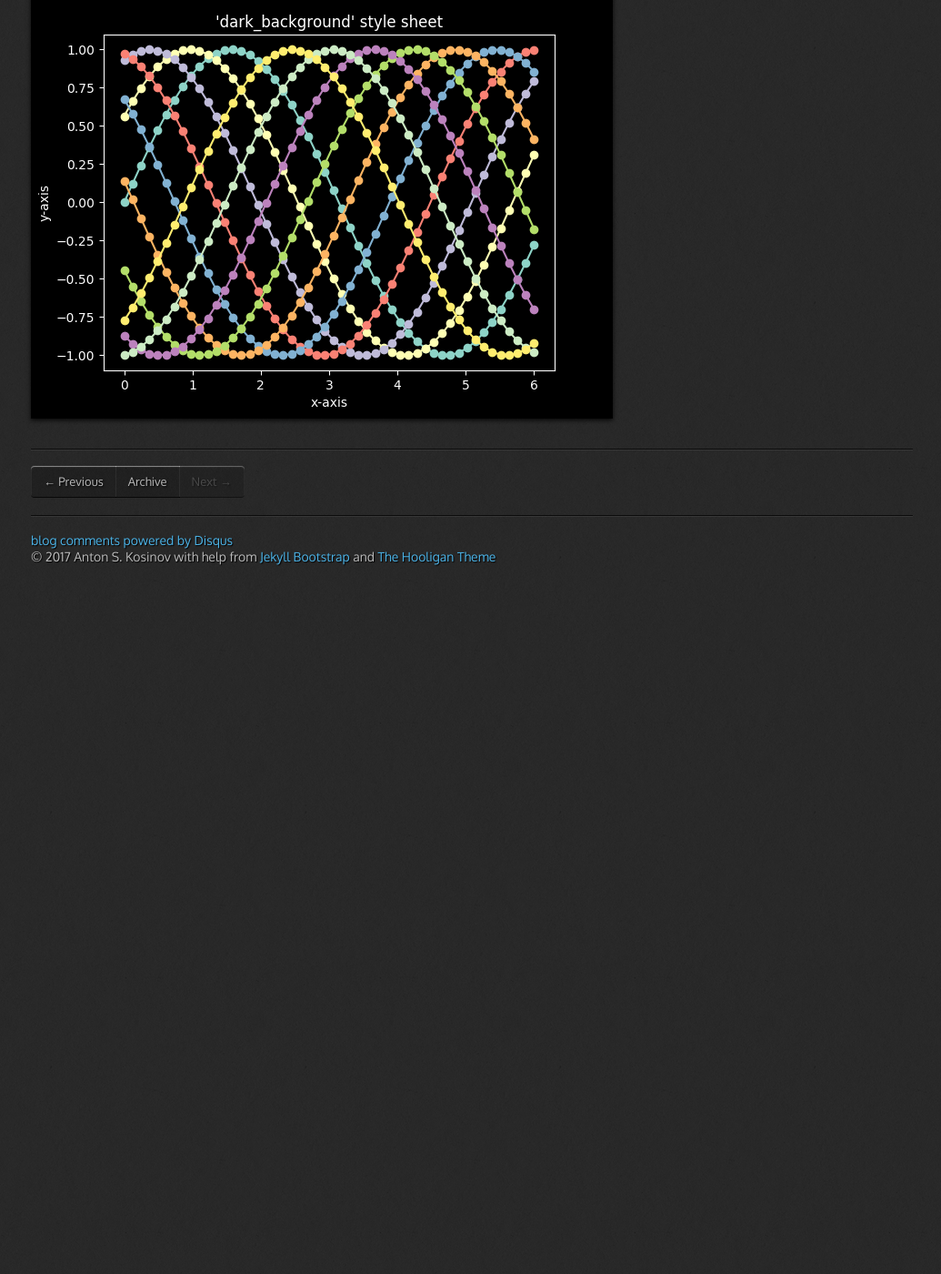
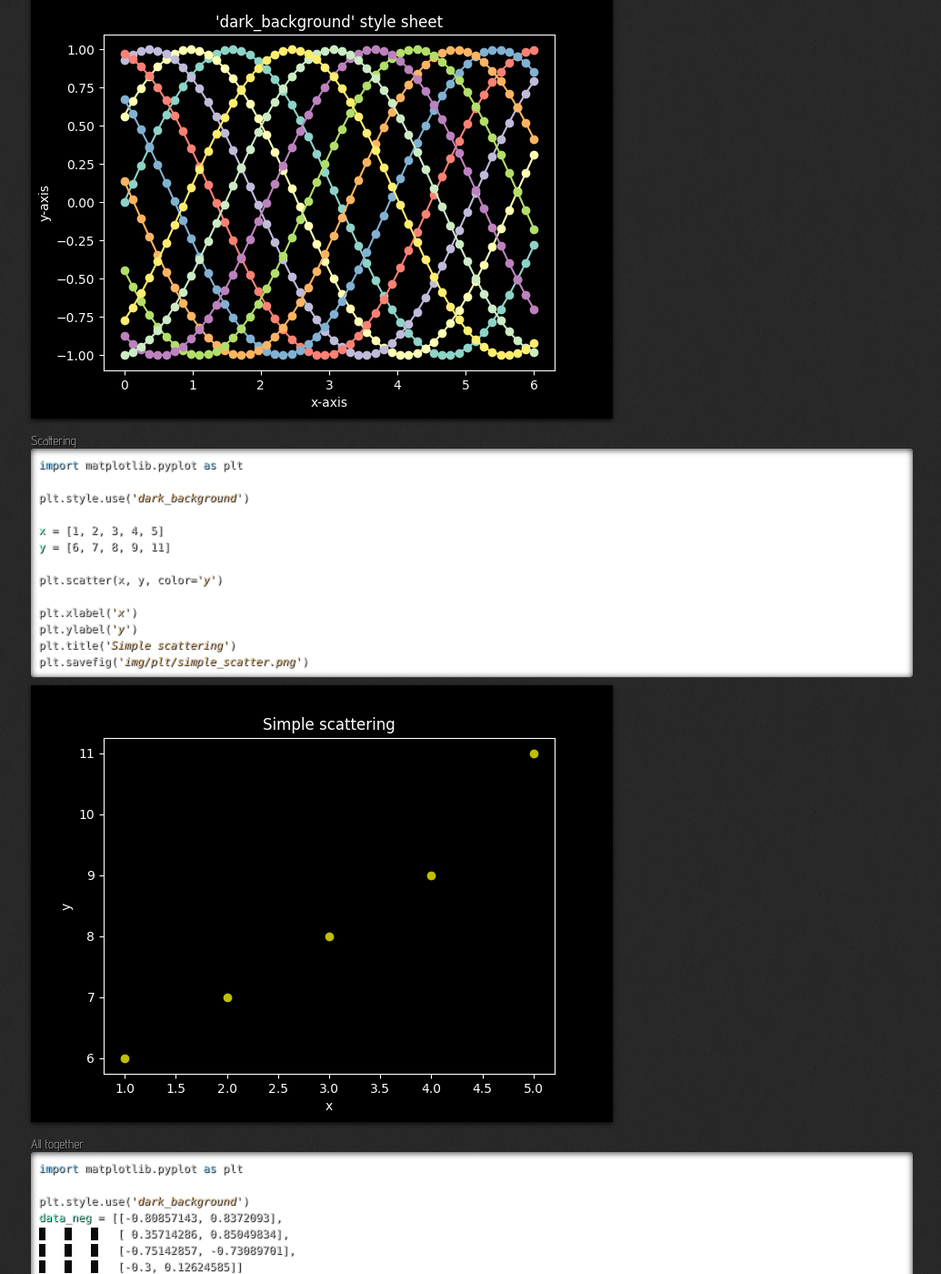
Before and after one commit to 0--key/0--key.github.io, a Jekyll site: the page built from _posts/2017-05-02-matplotlib-intro.html, in a window 1280 px wide and 1400 px high, scrolled down 2650 px. Shown: the whole window at 91% size, without its empty margins (21-1056 px from the left). Built offline with Jekyll 4.4.1, drawn with Linux system fonts in a browser that asks for light colours; nearby versions of some CDN libraries; comment, search, counter and statistics services are not loaded; before the commit the page ends 3280 px from its top, so only the background shows below that; some of the changed text lies outside the part shown.

Commit message:
Further article elaboration

```diff
--- a/_posts/2017-05-02-matplotlib-intro.html
+++ b/_posts/2017-05-02-matplotlib-intro.html
@@ -148,5 +148,66 @@ plt.savefig(<span style="color: #deb887; font-style: italic;">'img/plt/dark_test
 </div>
 </div>
 </div>
+
+<div id="outline-container-org716d376" class="outline-4">
+<h4 id="org716d376">Scattering</h4>
+<div class="outline-text-4" id="text-org716d376">
+<div class="org-src-container">
+<pre class="src src-python"><span style="color: #87cefa;">import</span> matplotlib.pyplot <span style="color: #87cefa;">as</span> plt
+
+plt.style.use(<span style="color: #deb887; font-style: italic;">'dark_background'</span>)
+
+<span style="color: #7fffd4;">x</span> = [1, 2, 3, 4, 5]
+<span style="color: #7fffd4;">y</span> = [6, 7, 8, 9, 11]
+
+plt.scatter(x, y, color=<span style="color: #deb887; font-style: italic;">'y'</span>)
+
+plt.xlabel(<span style="color: #deb887; font-style: italic;">'x'</span>)
+plt.ylabel(<span style="color: #deb887; font-style: italic;">'y'</span>)
+plt.title(<span style="color: #deb887; font-style: italic;">'Simple scattering'</span>)
+plt.savefig(<span style="color: #deb887; font-style: italic;">'img/plt/simple_scatter.png'</span>)
+</pre>
+</div>
+
+
+<div class="figure">
+<p><img src="http://0--key.github.io/assets/img/plt/simple_scatter.png" alt="simple_scatter.png" />
+</p>
 </div>
 </div>
+</div>
+
+<div id="outline-container-org44962da" class="outline-4">
+<h4 id="org44962da">All together</h4>
+<div class="outline-text-4" id="text-org44962da">
+<div class="org-src-container">
+<pre class="src src-python"><span style="color: #87cefa;">import</span> matplotlib.pyplot <span style="color: #87cefa;">as</span> plt
+
+plt.style.use(<span style="color: #deb887; font-style: italic;">'dark_background'</span>)
+<span style="color: #7fffd4;">data_neg</span> = [[-0.80857143, 0.8372093],
+<span style="color: #f5deb3; background-color: #0a0a0a;"> </span>   <span style="color: #f5deb3; background-color: #0a0a0a;"> </span>   <span style="color: #f5deb3; background-color: #0a0a0a;"> </span>   [ 0.35714286, 0.85049834],
+<span style="color: #f5deb3; background-color: #0a0a0a;"> </span>   <span style="color: #f5deb3; background-color: #0a0a0a;"> </span>   <span style="color: #f5deb3; background-color: #0a0a0a;"> </span>   [-0.75142857, -0.73089701],
+<span style="color: #f5deb3; background-color: #0a0a0a;"> </span>   <span style="color: #f5deb3; background-color: #0a0a0a;"> </span>   <span style="color: #f5deb3; background-color: #0a0a0a;"> </span>   [-0.3, 0.12624585]]
+
+<span style="color: #7fffd4;">data_pos</span> = [[0.87142857, 0.62458472],
+<span style="color: #f5deb3; background-color: #0a0a0a;"> </span>   <span style="color: #f5deb3; background-color: #0a0a0a;"> </span>   <span style="color: #f5deb3; background-color: #0a0a0a;"> </span>   [-0.02, -0.92358804],
+<span style="color: #f5deb3; background-color: #0a0a0a;"> </span>   <span style="color: #f5deb3; background-color: #0a0a0a;"> </span>   <span style="color: #f5deb3; background-color: #0a0a0a;"> </span>   [0.36285714, -0.31893688],
+<span style="color: #f5deb3; background-color: #0a0a0a;"> </span>   <span style="color: #f5deb3; background-color: #0a0a0a;"> </span>   <span style="color: #f5deb3; background-color: #0a0a0a;"> </span>   [ 0.88857143, -0.87043189]]
+
+<span style="color: #87cefa;">for</span> i <span style="color: #87cefa;">in</span> data_neg:
+<span style="color: #f5deb3; background-color: #0a0a0a;"> </span>   plt.scatter(i[0], i[1], color=<span style="color: #deb887; font-style: italic;">'y'</span>)
+
+<span style="color: #87cefa;">for</span> i <span style="color: #87cefa;">in</span> data_pos:
+<span style="color: #f5deb3; background-color: #0a0a0a;"> </span>   plt.scatter(i[0], i[1], color=<span style="color: #deb887; font-style: italic;">'r'</span>)
+
+
+plt.xlabel(<span style="color: #deb887; font-style: italic;">'x'</span>)
+plt.ylabel(<span style="color: #deb887; font-style: italic;">'y'</span>)
+plt.title(<span style="color: #deb887; font-style: italic;">'Data scattering'</span>)
+plt.savefig(<span style="color: #deb887; font-style: italic;">'img/plt/data_scatter.png'</span>)
+</pre>
+</div>
+</div>
+</div>
+</div>
+</div>
```
